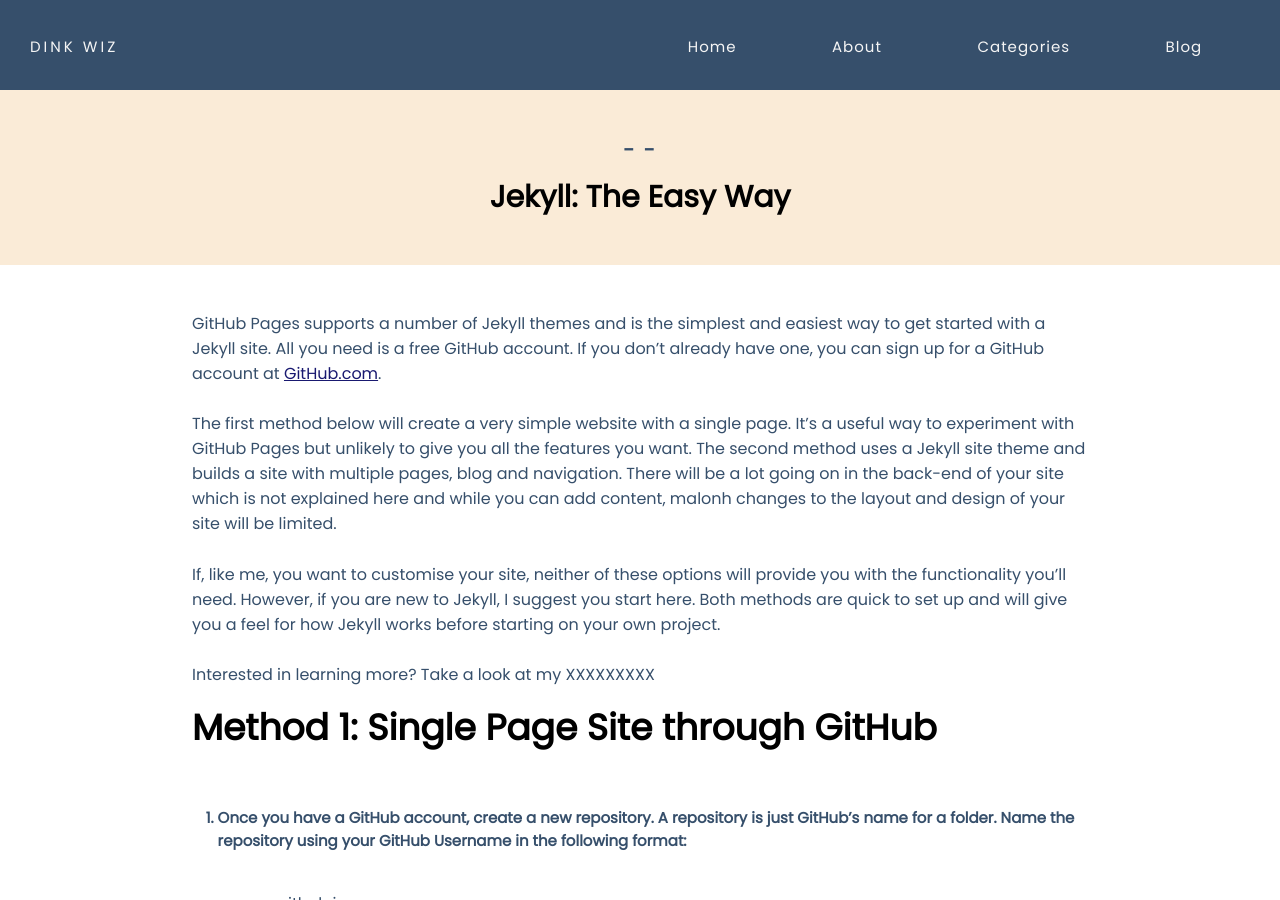
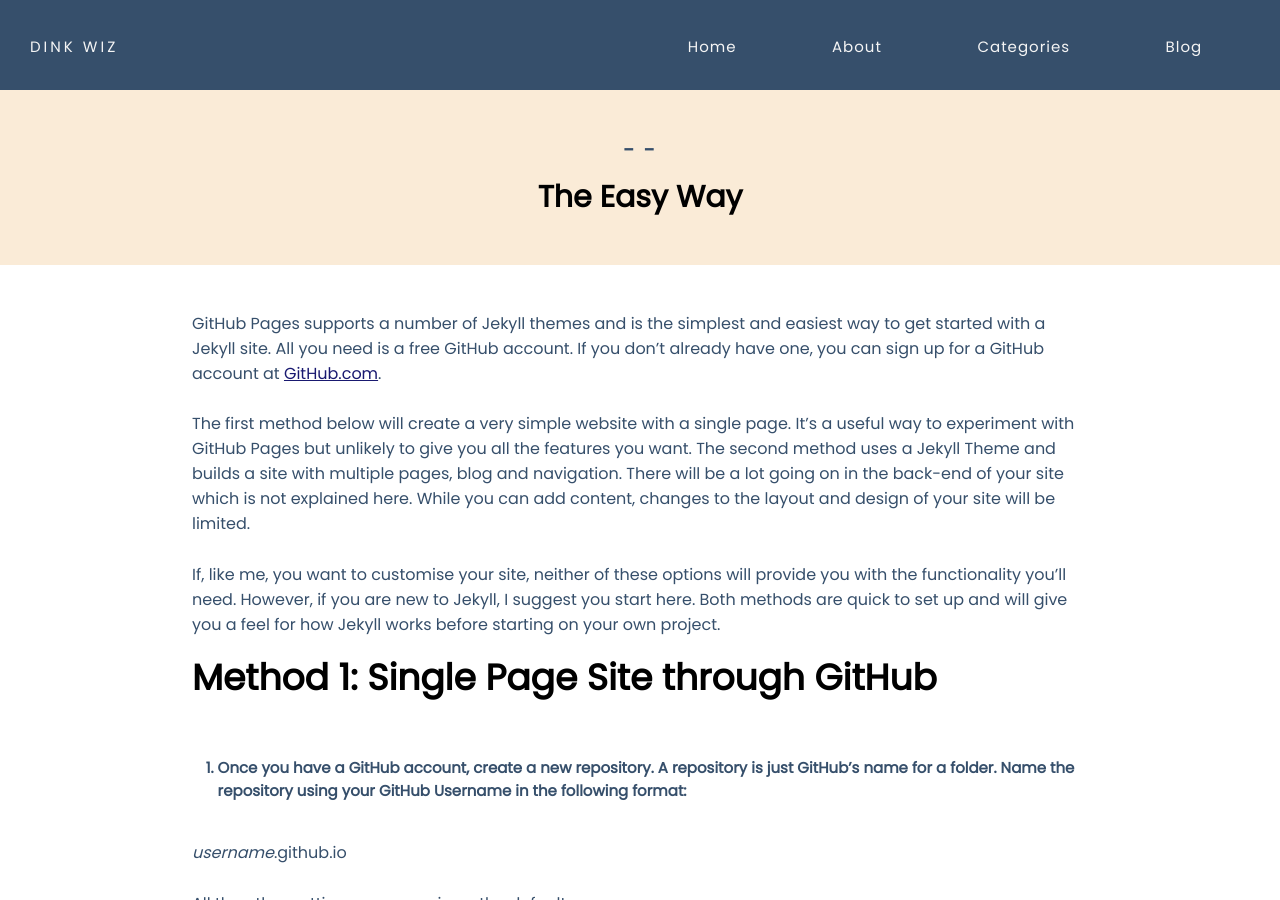
Before and after one commit to dinkwiz/dinkwiz.github.io, a Jekyll site: the page built from _posts/2020-07-14-Jekyll-Easy-Way.md, in a window 1280 px wide and 900 px high. Built offline with Jekyll 4.4.1, drawn with Linux system fonts in a browser that asks for light colours.

Commit message:
Update 2020-07-14-Jekyll-Easy-Way.md

```diff
--- a/_posts/2020-07-14-Jekyll-Easy-Way.md
+++ b/_posts/2020-07-14-Jekyll-Easy-Way.md
@@ -1,6 +1,6 @@
 ---
 layout: post
-title:  "Jekyll: The Easy Way"
+title:  "The Easy Way"
 date:   2020-07-14 15:31:07 +0100
 tags:
 - jekyll
@@ -9,13 +9,12 @@ tags:
 categories:
 - jekyll
 ---
+
 GitHub Pages supports a number of Jekyll themes and is the simplest and easiest way to get started with a Jekyll site. All you need is a free GitHub account. If you don't already have one, you can sign up for a GitHub account at [GitHub.com](http://github.com).
 
-The first method below will create a very simple website with a single page. It's a useful way to experiment with GitHub Pages but unlikely to give you all the features you want. The second method uses a Jekyll site theme and builds a site with multiple pages, blog and navigation. There will be a lot going on in the back-end of your site which is not explained here and while you can add content, malonh changes to the layout and design of your site will be limited.
+The first method below will create a very simple website with a single page. It's a useful way to experiment with GitHub Pages but unlikely to give you all the features you want. The second method uses a Jekyll Theme and builds a site with multiple pages, blog and navigation. There will be a lot going on in the back-end of your site which is not explained here. While you can add content, changes to the layout and design of your site will be limited.
 
 If, like me, you want to customise your site, neither of these options will provide you with the functionality you'll need. However, if you are new to Jekyll, I suggest you start here. Both methods are quick to set up and will give you a feel for how Jekyll works before starting on your own project.
-
-Interested in learning more? Take a look at my XXXXXXXXX
 
 ## Method 1: Single Page Site through GitHub
 
```
